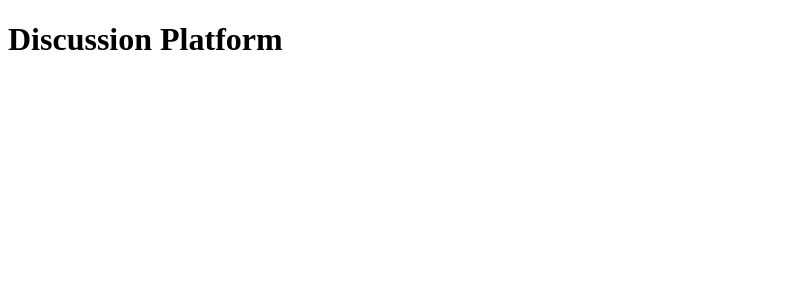
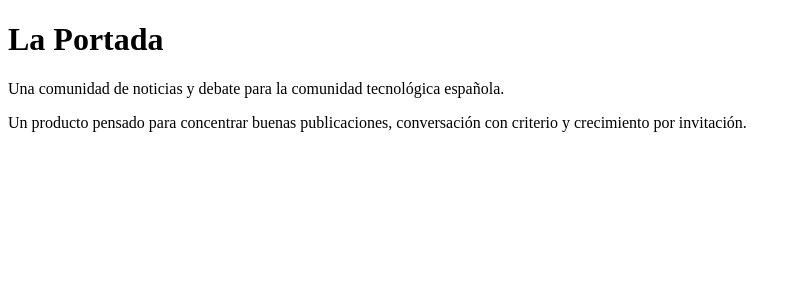
Before and after one commit to avanoldenbarneveld/discussion-platform, a React (Vite) app: page / in a window 1280 px wide. Shown: the top 300 px of the page, without its empty margins (0-801 px from the left). Built offline with nearby package versions, Linux system fonts and the light colour scheme; the HTML template or start-up script is replaced by a standard one.

Commit message:
feat: update App component to display main content and description

```diff
--- a/src/App.jsx
+++ b/src/App.jsx
@@ -1,5 +1,14 @@
 function App() {
-  return <h1>Discussion Platform</h1>
+  return (
+    <main>
+      <h1>La Portada</h1>
+      <p>Una comunidad de noticias y debate para la comunidad tecnológica española.</p>
+      <p>
+        Un producto pensado para concentrar buenas publicaciones, conversación
+        con criterio y crecimiento por invitación.
+      </p>
+    </main>
+  )
 }
 
 export default App
```
